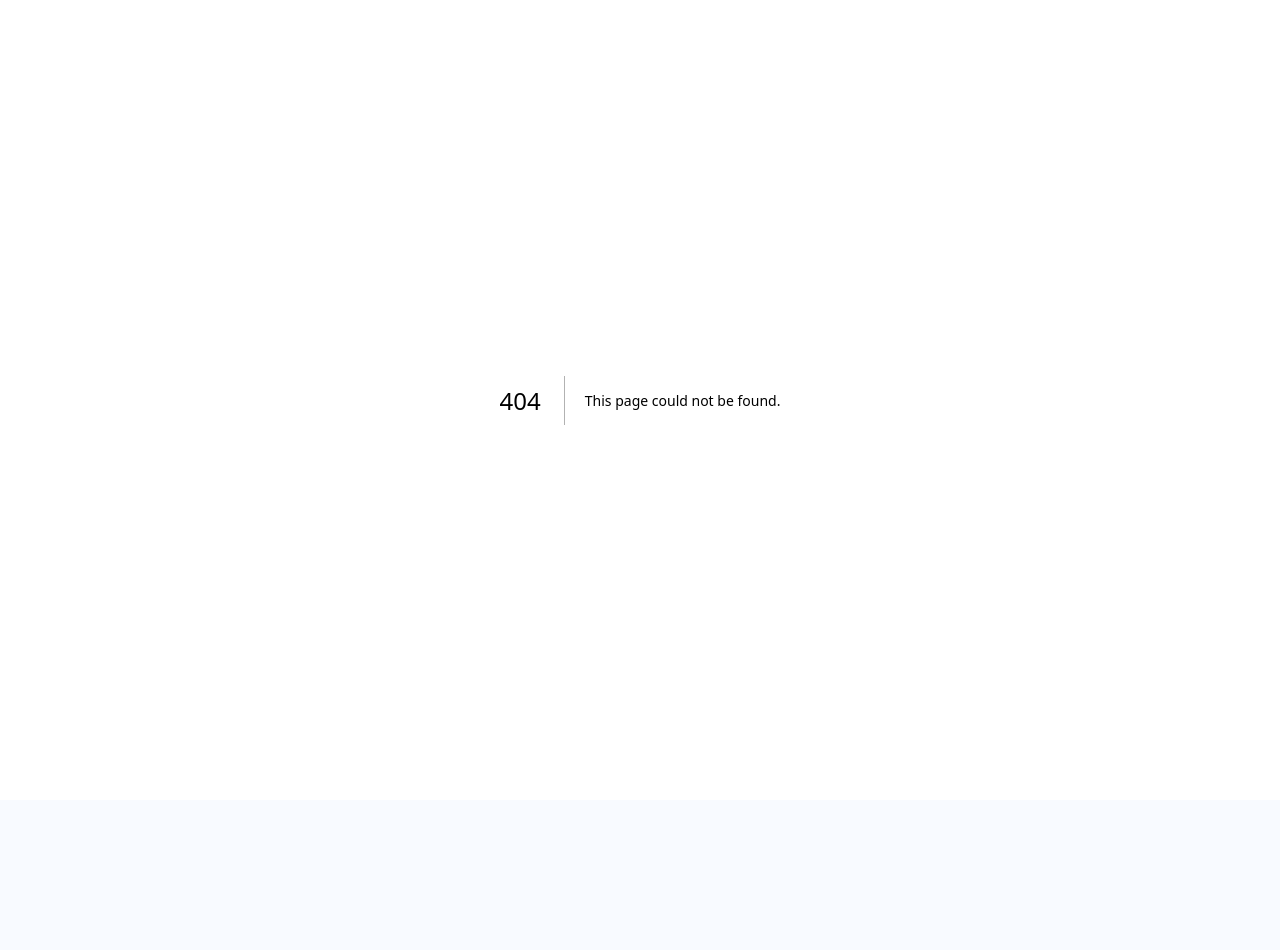
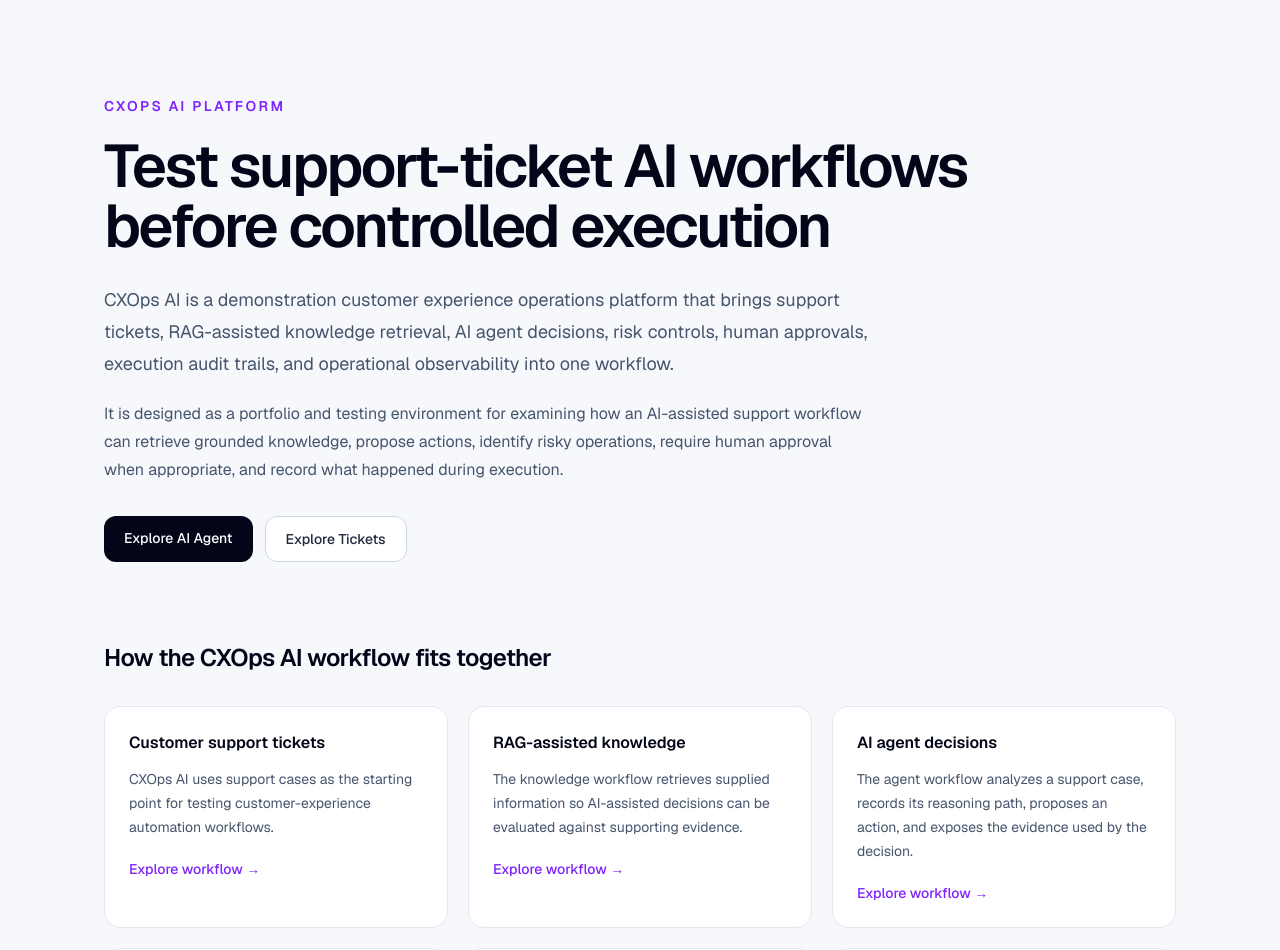
Before and after one commit to zrasooli94/cxops-ai, a Next.js app in the folder frontend/: page /platform in a window 1280 px wide. Before the commit this address had no page. Shown: the top 950 px of the page. Before the commit the page ends 800 px from the top, so only its background shows below. Built offline with nearby package versions, Linux system fonts and the light colour scheme.

Commit message:
strengthen CXOps retrieval content

```diff
--- a/frontend/src/app/home-client.tsx
+++ b/frontend/src/app/home-client.tsx
@@ -490,6 +490,14 @@ export default function Home() {
                 >
                   View telemetry
                 </Link>
+
+                <Link
+                  href="/platform"
+                  className="inline-flex items-center gap-3 rounded-full border border-violet-200 bg-violet-50/80 px-6 py-3.5 text-sm font-medium text-violet-700 transition hover:border-violet-300 hover:bg-violet-100"
+                >
+                  Platform Overview
+                  <ArrowRight className="h-4 w-4" />
+                </Link>
               </div>
             </div>
 
--- /dev/null
+++ b/frontend/src/app/platform/page.tsx
@@ -0,0 +1,257 @@
+import type { Metadata } from "next";
+import Link from "next/link";
+
+const siteUrl =
+  "https" + "://" + "cxops-ai.vercel.app";
+
+export const metadata: Metadata = {
+  title:
+    "CXOps AI Platform | RAG, AI Agents & Human Approval Workflows",
+
+  description:
+    "Learn how CXOps AI combines support tickets, RAG-assisted knowledge retrieval, AI agent decisions, risk controls, human approvals, execution audit trails, and operational observability in one demonstration workflow.",
+
+  alternates: {
+    canonical: "/platform",
+  },
+
+  robots: {
+    index: true,
+    follow: true,
+  },
+};
+
+const structuredData = {
+  "@context":
+    "https" + "://" + "schema.org",
+
+  "@type": "WebPage",
+
+  name:
+    "CXOps AI Platform Overview",
+
+  url:
+    `${siteUrl}/platform`,
+
+  description:
+    "CXOps AI is a demonstration customer experience operations platform for testing support-ticket workflows that combine RAG-assisted knowledge retrieval, AI agent decisions, risk controls, human approvals, execution audit trails, and operational observability.",
+
+  about: {
+    "@type":
+      "SoftwareApplication",
+
+    name:
+      "CXOps AI",
+
+    url:
+      siteUrl,
+
+    applicationCategory:
+      "BusinessApplication",
+  },
+};
+
+const capabilities = [
+  {
+    title:
+      "Customer support tickets",
+    description:
+      "CXOps AI uses support cases as the starting point for testing customer-experience automation workflows.",
+    href:
+      "/tickets",
+  },
+  {
+    title:
+      "RAG-assisted knowledge",
+    description:
+      "The knowledge workflow retrieves supplied information so AI-assisted decisions can be evaluated against supporting evidence.",
+    href:
+      "/knowledge",
+  },
+  {
+    title:
+      "AI agent decisions",
+    description:
+      "The agent workflow analyzes a support case, records its reasoning path, proposes an action, and exposes the evidence used by the decision.",
+    href:
+      "/agent",
+  },
+  {
+    title:
+      "Risk and approval controls",
+    description:
+      "Actions that require review can be routed to a human approval queue before controlled execution.",
+    href:
+      "/approvals",
+  },
+  {
+    title:
+      "Execution audit trail",
+    description:
+      "Agent runs preserve workflow decisions, approval state, execution status, and recorded outcomes for later inspection.",
+    href:
+      "/runs",
+  },
+  {
+    title:
+      "Operational observability",
+    description:
+      "The observability workspace measures AI activity, RAG behavior, approval activity, execution results, and operational metrics.",
+    href:
+      "/observability",
+  },
+];
+
+export default function PlatformPage() {
+  return (
+    <>
+      <script
+        type="application/ld+json"
+        dangerouslySetInnerHTML={{
+          __html:
+            JSON.stringify(
+              structuredData,
+            ),
+        }}
+      />
+
+      <main className="min-h-screen bg-[#f7f8fc] text-slate-950">
+        <div className="mx-auto max-w-6xl px-6 py-16 lg:px-10 lg:py-24">
+          <div className="max-w-4xl">
+            <p className="text-sm font-semibold uppercase tracking-[0.16em] text-violet-600">
+              CXOps AI Platform
+            </p>
+
+            <h1 className="mt-5 text-4xl font-semibold tracking-[-0.04em] sm:text-5xl lg:text-6xl">
+              Test support-ticket AI workflows before controlled execution
+            </h1>
+
+            <p className="mt-7 max-w-3xl text-lg leading-8 text-slate-600">
+              CXOps AI is a demonstration customer
+              experience operations platform that brings
+              support tickets, RAG-assisted knowledge
+              retrieval, AI agent decisions, risk controls,
+              human approvals, execution audit trails, and
+              operational observability into one workflow.
+            </p>
+
+            <p className="mt-5 max-w-3xl text-base leading-7 text-slate-600">
+              It is designed as a portfolio and testing
+              environment for examining how an AI-assisted
+              support workflow can retrieve grounded
+              knowledge, propose actions, identify risky
+              operations, require human approval when
+              appropriate, and record what happened during
+              execution.
+            </p>
+
+            <div className="mt-8 flex flex-wrap gap-3">
+              <Link
+                href="/agent"
+                className="rounded-xl bg-slate-950 px-5 py-3 text-sm font-medium text-white"
+              >
+                Explore AI Agent
+              </Link>
+
+              <Link
+                href="/tickets"
+                className="rounded-xl border border-slate-300 bg-white px-5 py-3 text-sm font-medium text-slate-800"
+              >
+                Explore Tickets
+              </Link>
+            </div>
+          </div>
+
+          <section className="mt-20">
+            <h2 className="text-2xl font-semibold tracking-[-0.025em]">
+              How the CXOps AI workflow fits together
+            </h2>
+
+            <div className="mt-8 grid gap-5 md:grid-cols-2 lg:grid-cols-3">
+              {capabilities.map(
+                (capability) => (
+                  <Link
+                    key={capability.href}
+                    href={capability.href}
+                    className="rounded-2xl border border-slate-200 bg-white p-6 transition hover:border-violet-300"
+                  >
+                    <h3 className="font-semibold text-slate-950">
+                      {capability.title}
+                    </h3>
+
+                    <p className="mt-3 text-sm leading-6 text-slate-600">
+                      {capability.description}
+                    </p>
+
+                    <div className="mt-5 text-sm font-medium text-violet-600">
+                      Explore workflow →
+                    </div>
+                  </Link>
+                ),
+              )}
+            </div>
+          </section>
+
+          <section className="mt-20 rounded-3xl border border-slate-200 bg-white p-7 lg:p-10">
+            <h2 className="text-2xl font-semibold tracking-[-0.025em]">
+              Can CXOps AI test a RAG and approval workflow before execution?
+            </h2>
+
+            <p className="mt-5 max-w-4xl leading-7 text-slate-600">
+              Yes. Within this demonstration environment,
+              a support case can move through knowledge
+              retrieval, AI-assisted decision making,
+              risk-aware tool planning, human approval when
+              required, controlled execution, and a
+              persistent audit trail.
+            </p>
+
+            <p className="mt-4 max-w-4xl leading-7 text-slate-600">
+              The purpose is to make the intermediate stages
+              visible so developers and operations teams can
+              inspect what evidence was retrieved, what the
+              agent proposed, whether approval was required,
+              and what execution outcome was recorded.
+            </p>
+          </section>
+
+          <section className="mt-20">
+            <h2 className="text-2xl font-semibold tracking-[-0.025em]">
+              Explore the CXOps AI system
+            </h2>
+
+            <div className="mt-6 flex flex-wrap gap-x-6 gap-y-3 text-sm">
+              <Link href="/tickets">
+                Support Tickets
+              </Link>
+
+              <Link href="/knowledge">
+                Knowledge & RAG
+              </Link>
+
+              <Link href="/agent">
+                AI Agent
+              </Link>
+
+              <Link href="/approvals">
+                Human Approvals
+              </Link>
+
+              <Link href="/runs">
+                Audit Trail
+              </Link>
+
+              <Link href="/observability">
+                Observability
+              </Link>
+
+              <Link href="/">
+                CXOps AI Home
+              </Link>
+            </div>
+          </section>
+        </div>
+      </main>
+    </>
+  );
+}
--- a/frontend/src/app/sitemap.ts
+++ b/frontend/src/app/sitemap.ts
@@ -10,6 +10,12 @@ export default function sitemap(): MetadataRoute.Sitemap {
       changeFrequency: "weekly",
       priority: 1,
     },
+    {
+      url: `${baseUrl}/platform`,
+      changeFrequency: "weekly",
+      priority: 0.95,
+    },
+
     {
       url: `${baseUrl}/tickets`,
       changeFrequency: "weekly",
```
